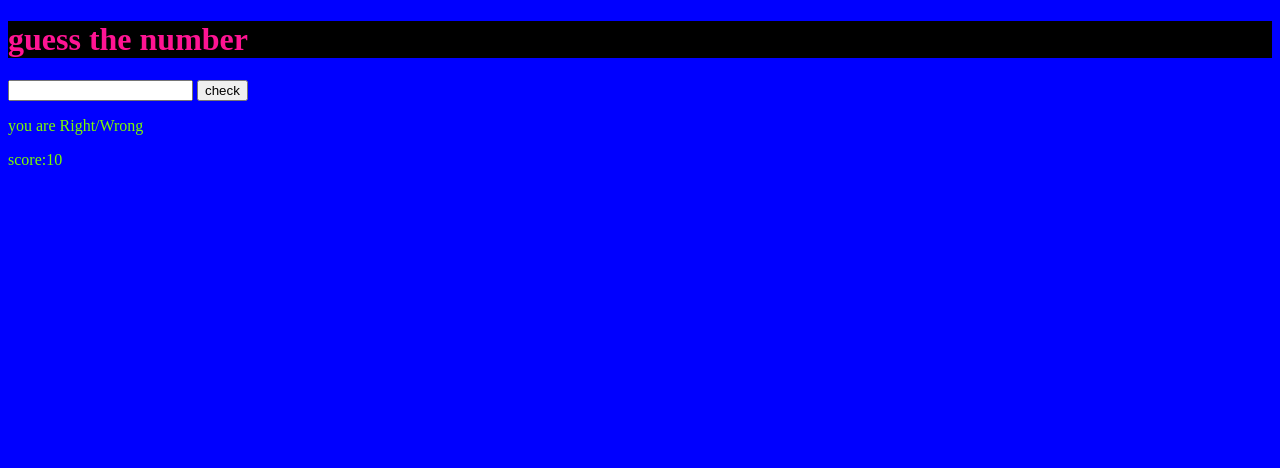
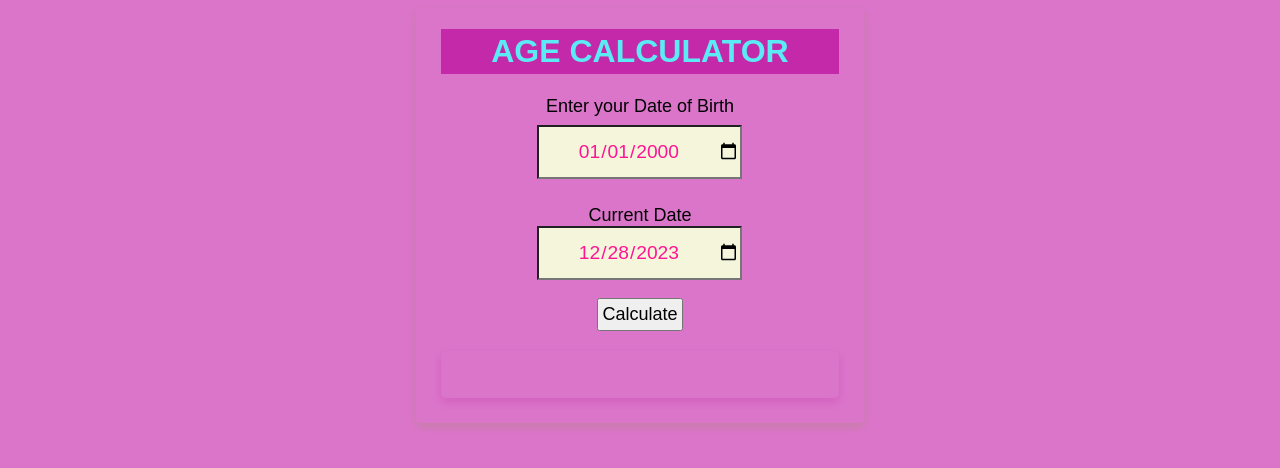
Before and after one commit to sreesathiya175/sreefrontendprojects, a plain HTML site: page sree.html in a window 1280 px wide. Drawn offline with Linux system fonts and the light colour scheme.

Commit message:
Add files via upload

```diff
--- /dev/null
+++ b/script.js
@@ -0,0 +1,66 @@
+
+function getDOB() {
+
+
+	let data = document.getElementById("inputDob").value;
+
+
+	let dob = new Date(data);
+	let day = dob.getDate();
+	let month = dob.getMonth();
+	let year = dob.getFullYear();
+
+
+	let now =
+		new Date(document.getElementById("cdate").value);
+	console.log(now);
+	let yearDiff = now.getFullYear() - year;
+	let monthDiff = now.getMonth() - month;
+	let dateDiff = now.getDate() - day;
+
+
+	if (yearDiff < 0) console.log("invalid date");
+	else if (monthDiff > 0) {
+		console.log(yearDiff);
+	} else if (monthDiff === 0 && dateDiff >= 0) {
+		console.log(yearDiff);
+	} else {
+		yearDiff = yearDiff - 1;
+		if (monthDiff <= 0)
+			if (dateDiff > 0) monthDiff = 12 + monthDiff;
+			else monthDiff = 11 - monthDiff;
+	}
+	if (dateDiff < 0) {
+		dateDiff = 30 + dateDiff;
+		monthDiff -= 1;
+	}
+
+
+	if (yearDiff < 0)
+		document.getElementById("currentAge").innerHTML = "Invalid Date";
+	else
+		document.getElementById("currentAge").innerHTML =
+			"Your current Age is " + yearDiff + " years "
+			+ monthDiff + " months " + dateDiff + " days";
+}
+
+
+function currentDate() {
+	console.log(formatted());
+	let d = document.getElementById("cdate");
+	d.value = formatted();
+}
+
+function formatted(date = new Date()) {
+	return [
+		date.getFullYear(),
+		short(date.getMonth() + 1),
+		short(date.getDate()),
+	].join("-");
+}
+function short(num) {
+	return num.toString().padStart(2, "0");
+}
+
+
+currentDate();
--- a/sree.html
+++ b/sree.html
@@ -1,44 +1,42 @@
 <!DOCTYPE html>
-<html lang="en">
+<html>
+
 <head>
-    <meta charset="UTF-8">
-    <meta name="viewport" content="width=device-width, initial-scale=1.0">
-    <title>Document</title>
-    <link rel="stylesheet" href="style.css">
+	<title>Age Calculator</title>
+	<link rel="stylesheet"
+		href="style.css" />
 </head>
+
 <body>
-    <h1>guess the number</h1>
+	<div class="card">
+		<header>
+			<h1>AGE CALCULATOR</h1>
+		</header>
 
-<input id="guessnumber">
-<button onclick="check()">check</button>
+		<div>
+			<label>Enter your Date of Birth</label>
 
-<p id="result">you are Right/Wrong</p>
-<p id="score">score:10</p>
-<script>
-    var guessnumber=document.getElementById("guessnumber")
-    var result=document.getElementById("result")
-    var score=document.getElementById("score")
-    var randomnumber=Math.floor(Math.random()*10)+1
-    var totscore=10
-    function check()
-    {
-        var enterednumber=guessnumber.value
-        if(randomnumber==enterednumber)
-        {
-            console.log("Right")
-            result.textContent="Right"
-            alert("you won")
-    }
-    else {
-        totscore=totscore-1
-        score.textContent="score:"+totscore
-        result.textContent="Wrong"
-    }
-}
+			<input id="inputDob"
+				type="date"
+				value="2000-01-01" />
+		</div>
+		<br>
+		<div>
+			<label>Current Date</label><br>
+			<input id="cdate"
+				type="date"
+				value="" />
+		</div>
+		<br />
 
+		<button type="button"
+				onclick="getDOB()">
+			Calculate
+		</button>
+		<br />
+		<div id="currentAge"></div>
+		<script src="script.js"></script>
+	</div>
+</body>
 
-
-</script>
-
-</body>
 </html>
--- a/style.css
+++ b/style.css
@@ -1,12 +1,71 @@
-body{
-    background-color: blue;
-    color: lawngreen;
+
+body {
+	display: flex;
+	text-align: center;
+	font-family: sans-serif;
+	background-color: hsl(310, 59%, 66%);
 }
-h1{
-    color: deeppink;
-    background-color: black;
+
+
+.card {
+	min-width: 25%;
+	box-shadow: 0 4px 8px 0 rgba(115, 170, 26, 0.2);
+	transition: 0.3s;
+	border-radius: 5px;
+	margin: auto;
+	padding: 2%;
+	padding-top: 0%;
 }
-#p{
-    color: darkred;
-    background-color: aqua;
+
+header {
+	font-size: larger;
 }
+
+header h1 {
+	background-color: #c429aa;
+	color: rgb(91, 235, 245);
+	font-size: xx-large;
+	padding: 1%;
+}
+
+
+label {
+	font-size: large;
+	margin: 2%;
+}
+
+button {
+	font-size: large;
+	padding: 1%;
+}
+
+input {
+	width: 200px;
+	height: 50px;
+	font-size: larger;
+	font-family: sans-serif;
+	text-align: center;
+	color: deeppink;
+	background-color: beige;
+}
+
+#inputDob {
+	margin: 2%;
+}
+
+p {
+	font-size: larger;
+	margin: 5%;
+}
+
+#currentAge {
+	min-width: 30%;
+	box-shadow: 0 4px 8px 0 rgba(180, 14, 144, 0.2);
+	transition: 0.3s;
+	border-radius: 5px;
+	margin: auto;
+	margin-top: 5%;
+	padding: 5%;
+	padding-top: 7%;
+	font-size: larger;
+}
```
